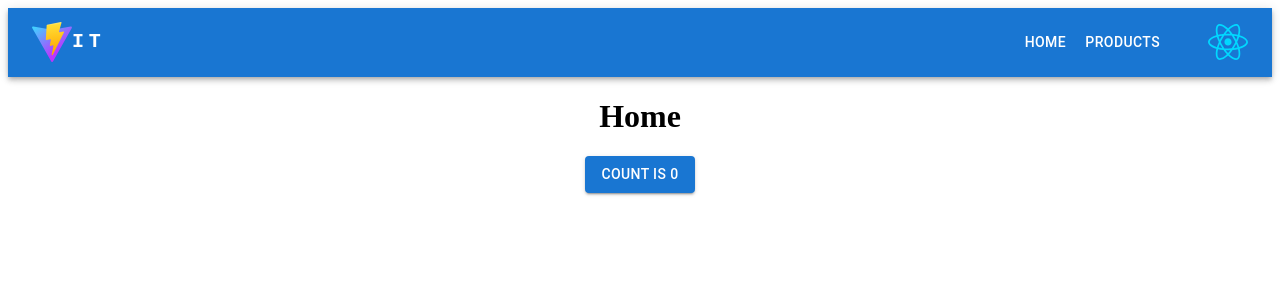
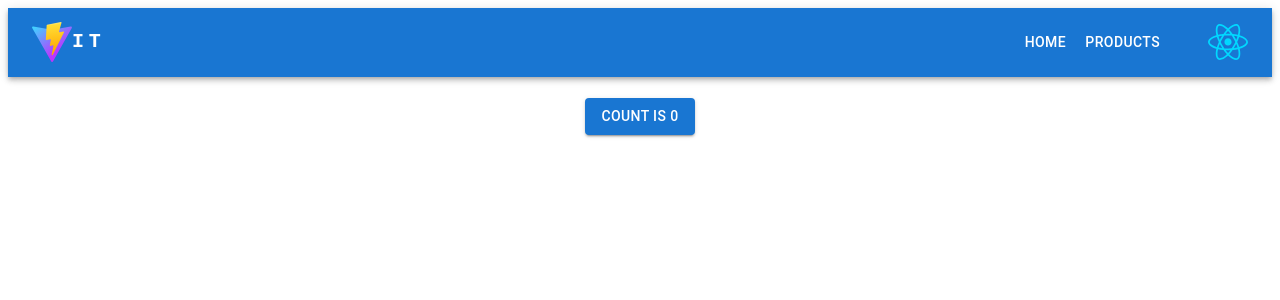
Before and after one commit to vidoje-zeljic/react-starter, a React (Vite) app: page /#/ in a window 1280 px wide. Shown: the top 300 px of the page. Built offline with nearby package versions, Linux system fonts and the light colour scheme.

Commit message:
update home page

```diff
--- a/src/pages/Home.tsx
+++ b/src/pages/Home.tsx
@@ -6,7 +6,6 @@ export default function Home() {
 
     return (
         <>
-            <h1>Home</h1>
             <Button
                 variant="contained"
                 onClick={() => setCount((count) => count + 1)}>
```
